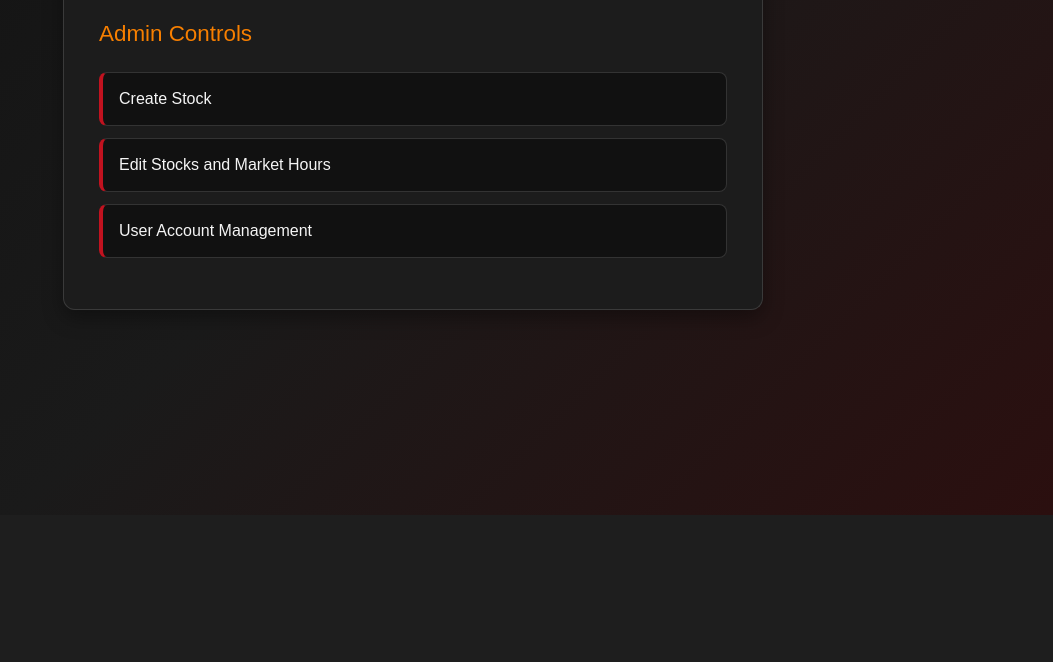
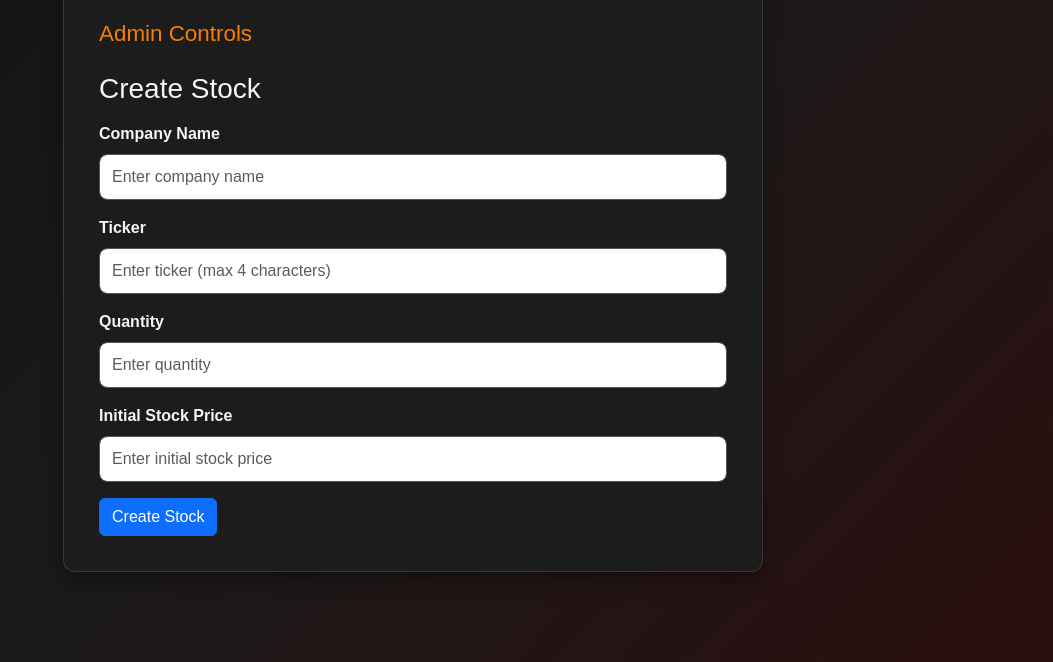
Before and after one commit to JaredFH/TnT-Trading, a Flask app: template platform/templates/dashboards/admindashboard.html in a window 1280 px wide. Shown: the part 285-947 px from the top of the page, without its empty margins (227-1280 px from the left). Before the commit the page ends 800 px from the top, so only its background shows below. Run offline with Flask 3, Linux system fonts and the light colour scheme; the template is opened without the code that fills it, so the values that code supplies are empty.

Commit message:
Updated create stock functionality for admin(s).
Added in required fields for properly creating a stock.

```diff
--- a/platform/templates/dashboards/admindashboard.html
+++ b/platform/templates/dashboards/admindashboard.html
@@ -10,10 +10,29 @@
 
     <h2>Admin Controls</h2>
 
-    <ul class="dashboard-links">
-        <li>Create Stock</li>
-        <li>Edit Stocks and Market Hours</li>
-        <li>User Account Management</li>
-    </ul>
+    <h3>Create Stock</h3>
+    <form method="POST" action="{{ url_for('admin_dashboard') }}" class="mt-3">
+        <div class="mb-3">
+            <label class="form-label">Company Name</label>
+            <input type="text" name="company_name" class="form-control" placeholder="Enter company name" required>
+        </div>
+
+        <div class="mb-3">
+            <label class="form-label">Ticker</label>
+            <input type="text" name="ticker" class="form-control" maxlength="4" placeholder="Enter ticker (max 4 characters)" required>
+        </div>
+
+        <div class="mb-3">
+            <label class="form-label">Quantity</label>
+            <input type="number" name="quantity" class="form-control" placeholder="Enter quantity" min="0" required>
+        </div>
+
+        <div class="mb-3">
+            <label class="form-label">Initial Stock Price</label>
+            <input type="number" name="initial_price" class="form-control" min="0" step="0.01" placeholder="Enter initial stock price" required>
+        </div>
+
+        <button type="submit" class="btn btn-primary">Create Stock</button>
+    </form>
 </div>
 {% endblock %}
```
